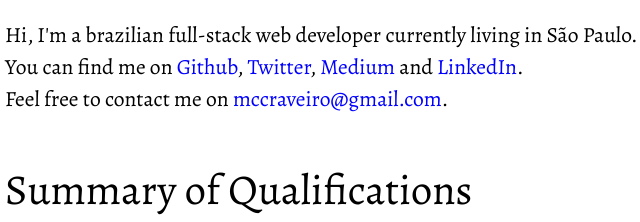
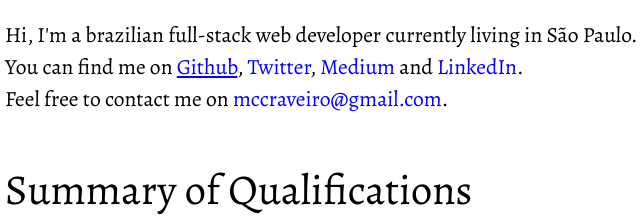
Before and after one commit to mccraveiro/mccraveiro.github.io, a plain HTML site: page index.html in a window 1280 px wide. In both pictures the pointer is over the link "Github". Shown: the part 179-401 px from the top of the page, 235-875 px from the left. Drawn offline with nearby package versions, Linux system fonts and the light colour scheme.

Commit message:
Add links hover style

```diff
--- a/css/main.css
+++ b/css/main.css
@@ -7,6 +7,10 @@ body {
 a {
   color: blue;
   text-decoration: none;
+}
+
+a:hover {
+  text-decoration: underline;
 }
 
 h1 {
```
